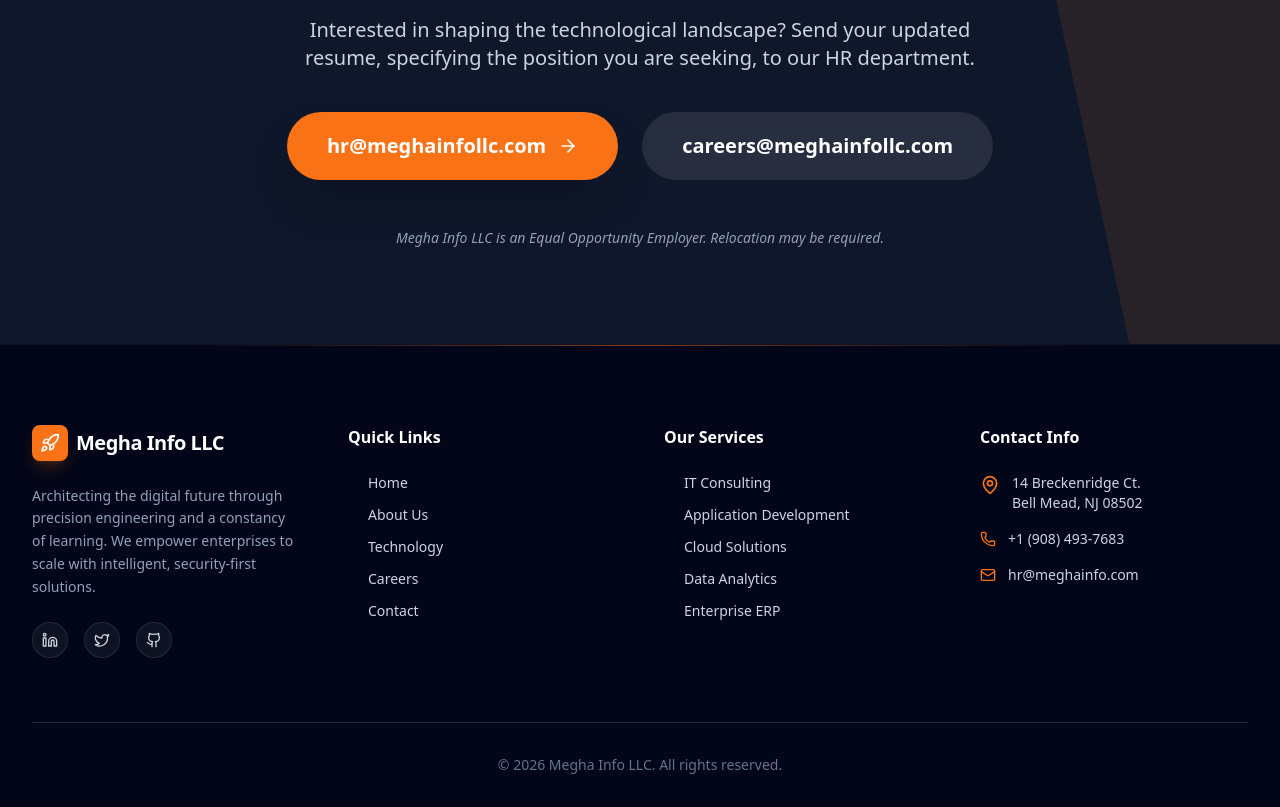
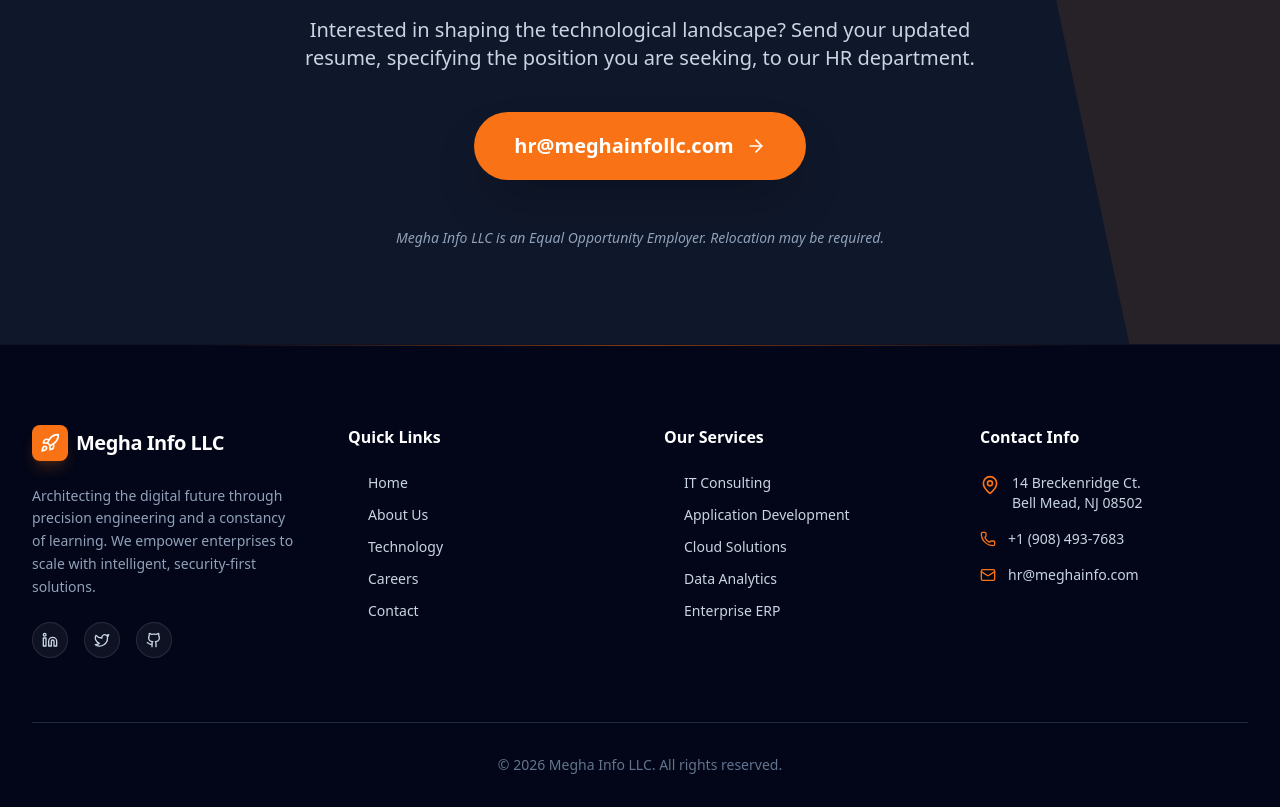
Before and after one commit to prasads6507/Megha-Info-LLC, a Next.js app: page /careers in a window 1280 px wide. Shown: the part 3214-4021 px from the top of the page. Built offline with nearby package versions, Linux system fonts and the light colour scheme.

Commit message:
fix: remove deprecated careers email button from careers page

```diff
--- a/src/app/careers/page.tsx
+++ b/src/app/careers/page.tsx
@@ -280,12 +280,6 @@
                 hr@meghainfollc.com
                 <ArrowRight className="w-5 h-5 ml-3 group-hover:translate-x-1 transition-transform" />
               </a>
-              <a
-                href="mailto:careers@meghainfollc.com"
-                className="inline-flex items-center px-10 py-5 rounded-full bg-white/10 text-white font-bold text-xl hover:bg-white/20 backdrop-blur-sm transition-all duration-300"
-              >
-                careers@meghainfollc.com
-              </a>
             </div>
             <p className="mt-12 text-slate-400 text-sm italic">
               Megha Info LLC is an Equal Opportunity Employer. Relocation may be required.
```
